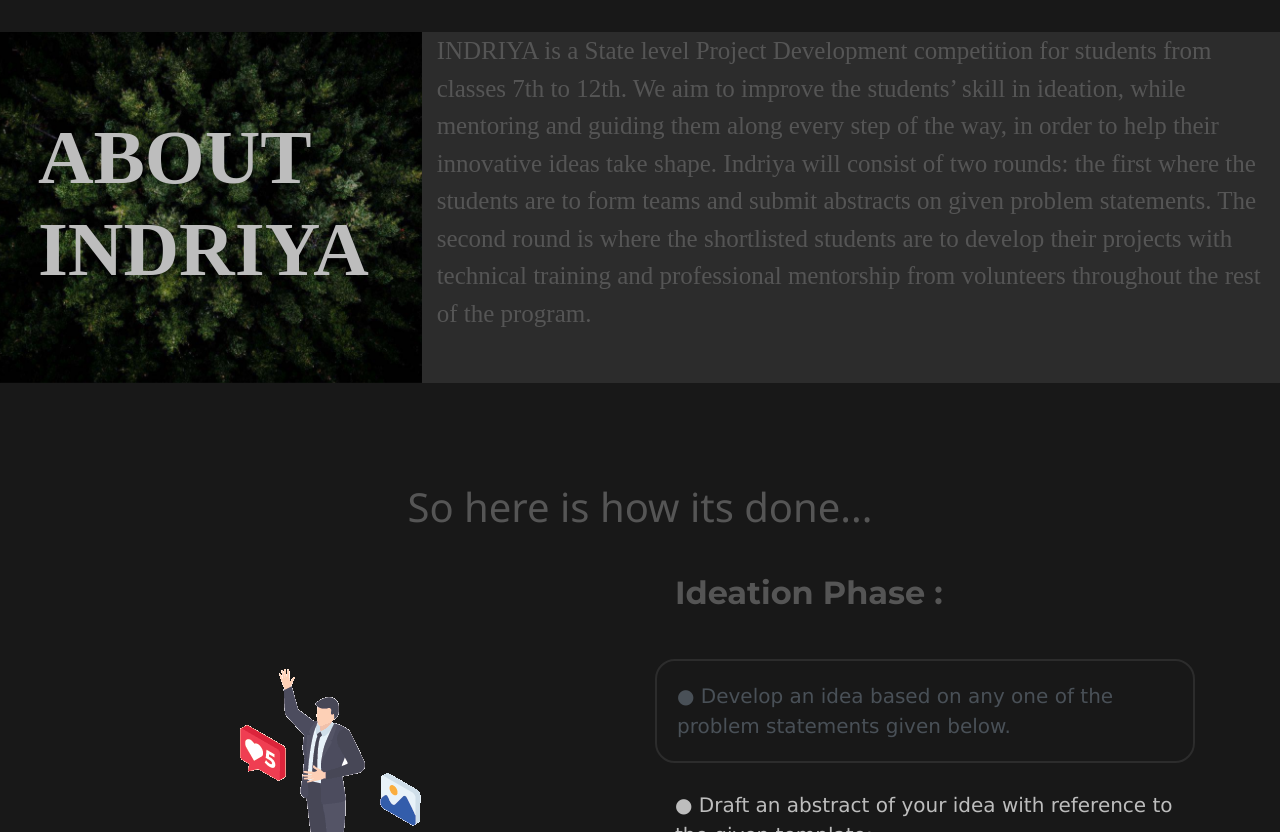
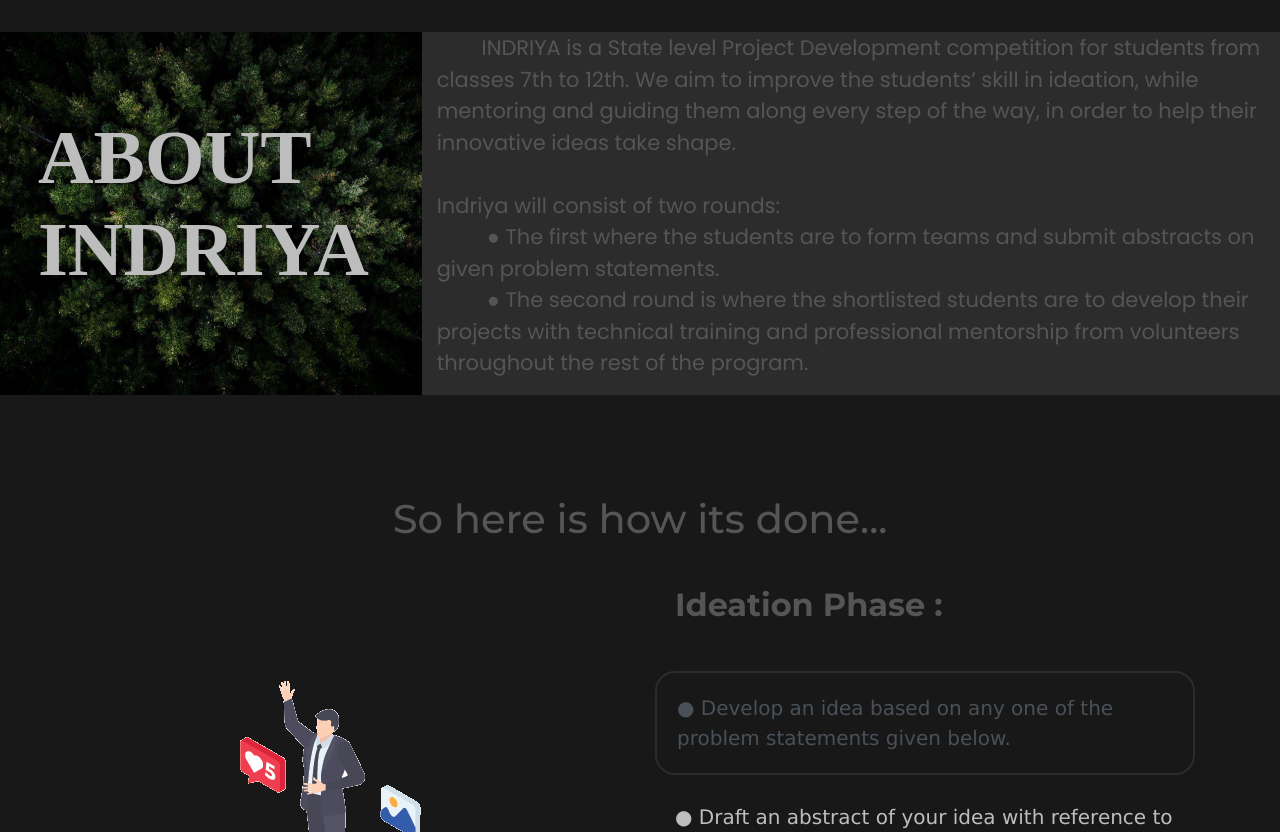
Before and after one commit to IEEEMEC/indriya, a plain HTML site: page index.html in a window 1280 px wide. Shown: the part 918-1750 px from the top of the page. Drawn offline with nearby package versions, Linux system fonts and the light colour scheme.

Commit message:
Corrections in about section

```diff
--- a/assets/css/style.css
+++ b/assets/css/style.css
@@ -540,7 +540,7 @@ section {
 # Featured
 --------------------------------------------------------------*/
 .featured h1 {
- font-family: 'Segoe UI', Tahoma, Geneva, Verdana, sans-serif;
+ /* font-family: 'Segoe UI', Tahoma, Geneva, Verdana, sans-serif; */
   text-align: center;
   padding-bottom: 30px;
 }
@@ -1806,7 +1806,8 @@ section {
 }
 .aboutpara{
   text-align: left;
-  font-size: 25px;
+  font-size: 21px;
+  font-family: "Poppins", sans-serif;
 }
 @media (max-width: 768px){
   .aboutpara{
@@ -1822,6 +1823,7 @@ section {
 }
 .abouthead{
   text-align: left;
+  font-family: "Poppins", sans-serif;
 }
 @media (max-width: 768px){
   .abouthead{
@@ -1840,7 +1842,7 @@ section {
 .filter{
   -webkit-filter: brightness(100);
   filter: brightness(100);
-  transition: all 0.4s ease-in-out;
+  transition: 0.3s;
 }
 .filter:hover{
   -webkit-filter: none;
--- a/index.html
+++ b/index.html
@@ -86,7 +86,7 @@
         <h2 class="no-copy abouthead text-lighten" style="top: 45%; position: sticky;font-weight: bolder; font-family: ubuntu; font-size: 77px;padding: 79px;">ABOUT INDRIYA</h2>
       </div>
       <div style="background-color: #2c2c2c;" data-aos="fade-in" class="col-sm-12 col-lg-8 ">
-          <p class="aboutpara" data-aos="fade-left">INDRIYA is a State level Project Development competition for students from classes 7th to 12th. We aim to improve the students’ skill in ideation, while mentoring and guiding them along every step of the way, in order to help their innovative ideas take shape. Indriya will consist of two rounds: the first where the students are to form teams and submit abstracts on given problem statements. The second round is where the shortlisted students are to develop their projects with technical training and professional mentorship from volunteers throughout the rest of the program. </p>
+          <p class="aboutpara" data-aos="fade-left">&nbsp &nbsp &nbsp &nbsp INDRIYA is a State level Project Development competition for students from classes 7th to 12th. We aim to improve the students’ skill in ideation, while mentoring and guiding them along every step of the way, in order to help their innovative ideas take shape. <br><br> Indriya will consist of two rounds:<br>&nbsp &nbsp &nbsp&nbsp&nbsp&nbsp&nbsp● The first where the students are to form teams and submit abstracts on given problem statements.  <br>&nbsp&nbsp&nbsp&nbsp&nbsp&nbsp&nbsp&nbsp ● The second round is where the shortlisted students are to develop their projects with technical training and professional mentorship from volunteers throughout the rest of the program. </p>
     </div>
     </section><!-- End About Us Section -->
 
```
